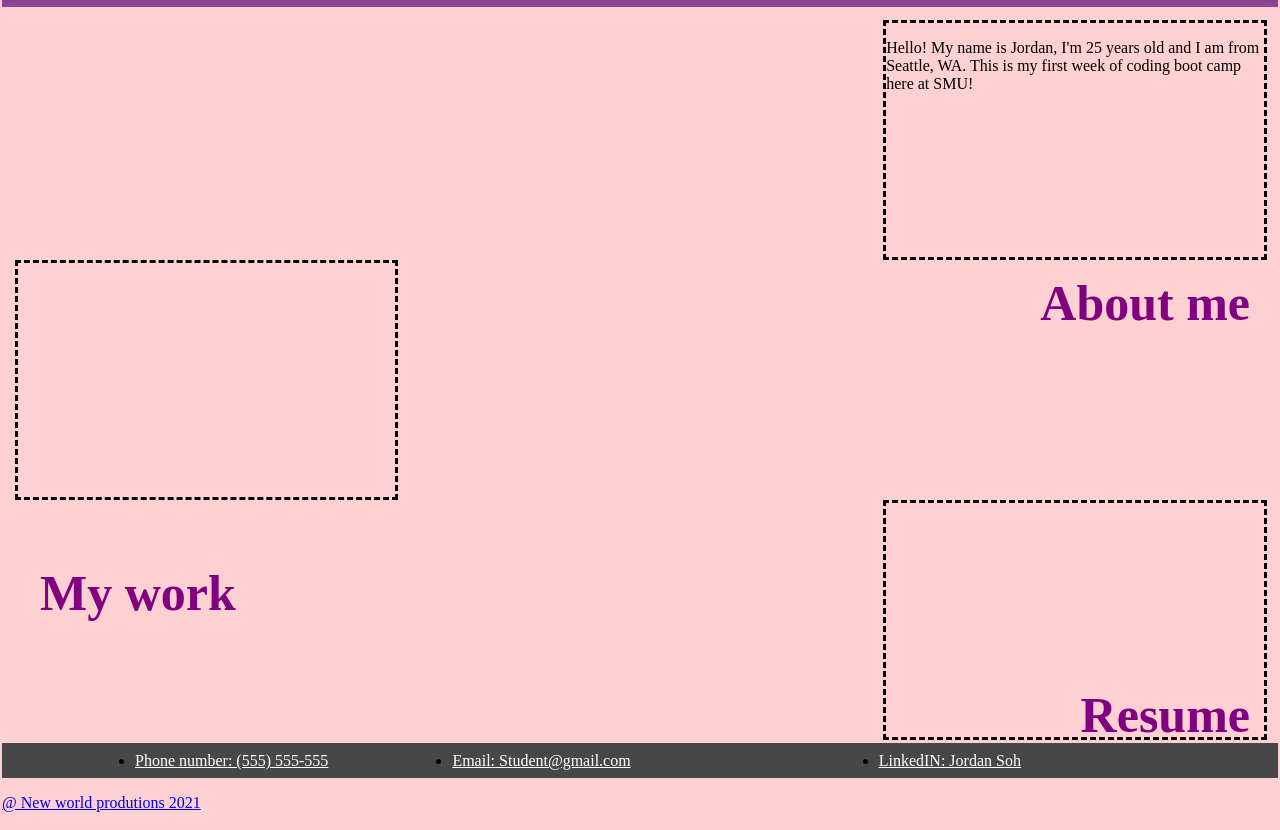
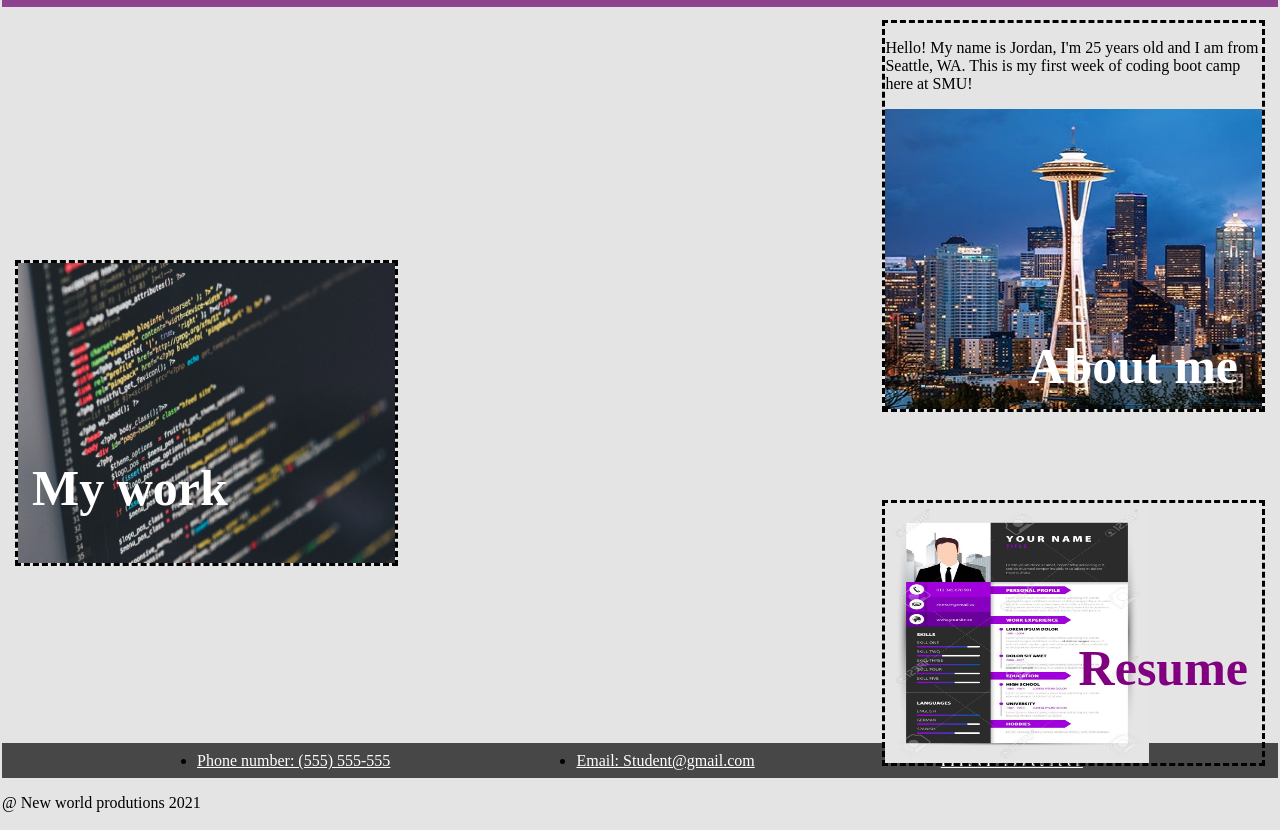
Before and after one commit to jsoh11/Jordan-Homework2, a plain HTML site: page index.html in a window 1280 px wide. Shown: the part 126-956 px from the top of the page. Drawn offline with Linux system fonts and the light colour scheme.

Commit message:
added pictures and updated work

```diff
--- a/index.html
+++ b/index.html
@@ -7,6 +7,8 @@
     <title>Document</title>
     <link rel="stylesheet" href="./style.css">
 </head>
+<body>
+
     <nav>
         <ul>
             <li><a href="#">About me</a></li>
@@ -16,39 +18,46 @@
         </ul>
     </nav>
     <header class="page-title">
-    <!-- Dont forget to change this!!!!!! -->
-    <h1>Cool title to be changed later!</h1>
-    <!-- <picture>
-        <img src="./header.jpg" alt="Ocean view">
-    </picture> -->
+        <h1>Jordan's Portfolio</h1>
     </header>
-<body>
-    <section class="row">
+    <main>
+        <section class="row" id="col-1">
             <header id="about">About me</header>
-         <Section class="column" id="col-1">
+            <Section class="column">
                 <p>Hello! My name is Jordan, I'm 25 years old and I am from Seattle, WA. This is my first week of coding boot camp here at SMU!</p>
+                <img src="./seattle.jpg" alt="Seattle"
+                width="100%"
+                height="300px"/>
             </Section>
         </section>
-    <section class="row">
+        <section class="row" id="col-2">
             <header id="work">My work</header>
-        <section class="column" id="col-2">
+            <section class="column">
+                <img src="./coding.jpg" alt="coding"
+                width="100%"
+                height="300px"/>
             </section>
 
         </section>
-    <section class="row">
+        <section class="row" id="col-3">
             <header id="resume">Resume</header>
-        <section class="column" id="col-1"></section>
+            <section class="column">
+                <img src="./resume.jpg" alt="resume"
+                width="70%"
+                height="260px"/>
+            </section>
 
         </section>
-</body>
+    </main>
     <nav id="contact">
         <ul>
             <li><a href="#">Phone number: (555) 555-555</a></li>
-        <li><a href="#">Email: Student@gmail.com</li>
-        <li><a href="#">LinkedIN: Jordan Soh</li>
+            <li><a href="#">Email: Student@gmail.com</a></li>
+                <li><a href="#">LinkedIN: Jordan Soh</a></li>
                 </ul>
             </nav>
             <footer>
                 <p>@ New world produtions 2021</p>
             </footer>
+        </body>
 </html>
--- a/style.css
+++ b/style.css
@@ -2,7 +2,7 @@
     box-sizing: border-box;
 }
 body{
-    background-color: rgb(253, 209, 209);
+    background-color: rgb(228, 228, 228);
     flex-wrap: wrap;
     margin: 1px;
     padding: 1px;
@@ -25,6 +25,7 @@ nav a{
 .row{
     height: 30vh;
     display: flex;
+    flex-wrap: wrap;
 }
 
 .column{
@@ -32,12 +33,7 @@ nav a{
     border: 3px dashed black;
     display: flex;
     margin: 1%;
-}
-section > header + section{
-    border: 3px solid white;
-    width: 30%;
-    /* display: flex; */
-    height: 30vh;
+    flex-wrap: wrap;
 }
 
 .page-title{
@@ -49,11 +45,7 @@ section > header + section{
     display: flex;
     height: 10vh;
 }
-/* header > h1{
-    position: absolute;
-    bottom: 0px;
-    right: 0px;
-} */
+
 header > picture img{
     position: absolute;
     height: 50vh;
@@ -61,42 +53,64 @@ header > picture img{
     top: -21px;
 }
 #col-1{
-    position: absolute;
-    /* display: flex; */
+    position: relative;
+    display: flex;
     right: 0px;
     height: 30vh;
+    justify-content: flex-end;
 }
+
 #about{
     position: absolute;
-    /* display: flex; */
-    right: 30px;
-    top: 400px;
+    display: flex;
+    right: 40px;
+    top: 330px;
     font-weight: bolder;
-    color: purple;
+    color: rgb(255, 255, 255);
     font-size: 50px;
+    justify-content: flex-end;
+}
+#col-2{
+    position: relative;
+    display: flex;
+    left: 0px;
+    bottom: 0px;
+    height: 30vh;
 }
 #work{
     position: absolute;
-    /* display: flex; */
+    display: flex;
+    color: rgb(255, 255, 255);
+    font-size: 50px;
+    font-weight: bolder;
+    bottom: -30px;
+    left: 30px;
+}
+#col-3{
+    position: relative;
+    display: flex;
+    justify-content: flex-end;
+    height: 30vh;
+}
+#resume{
+    position: absolute;
+    display: flex;
     color: purple;
     font-size: 50px;
     font-weight: bolder;
-    top: 690px;
-    left: 40px;
-}
-#resume{
-    position: absolute;
-    /* display: flex; */
-    color: purple;
-    font-size: 50px;
-    font-weight: bolder;
-    bottom: -70px;
+    bottom: 30px;
     right: 30px;
 }
 
+
     @media screen and (max-width: 768px) {
-        main,
-        nav {
+        *
+         {
           flex-direction: column;
+
+        }
+        header{
+            width: 50%;
+            flex-direction: column;
         }
     }
```
Also changed, not shown: coding.jpg (added), resume.jpg (added), seattle.jpg (added). Lines whose indentation alone changed are shown as unchanged.
